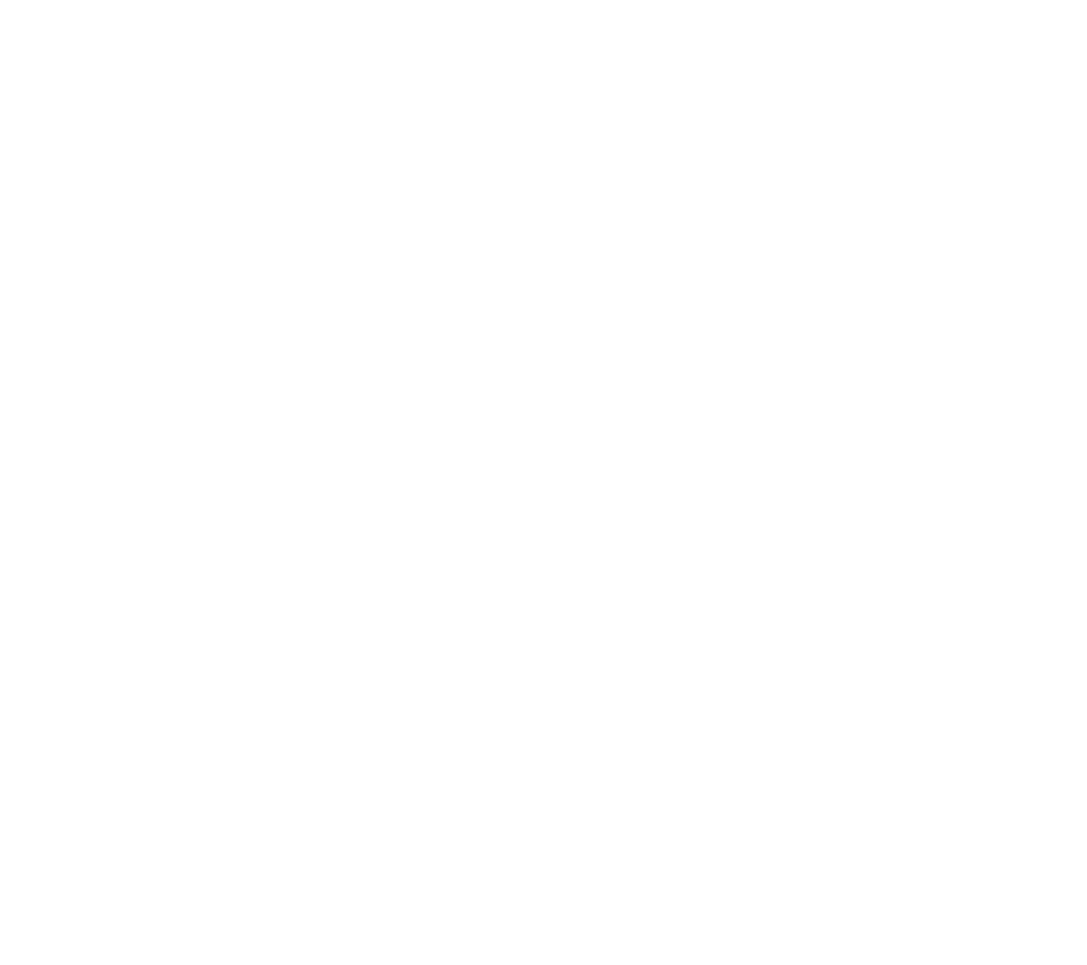
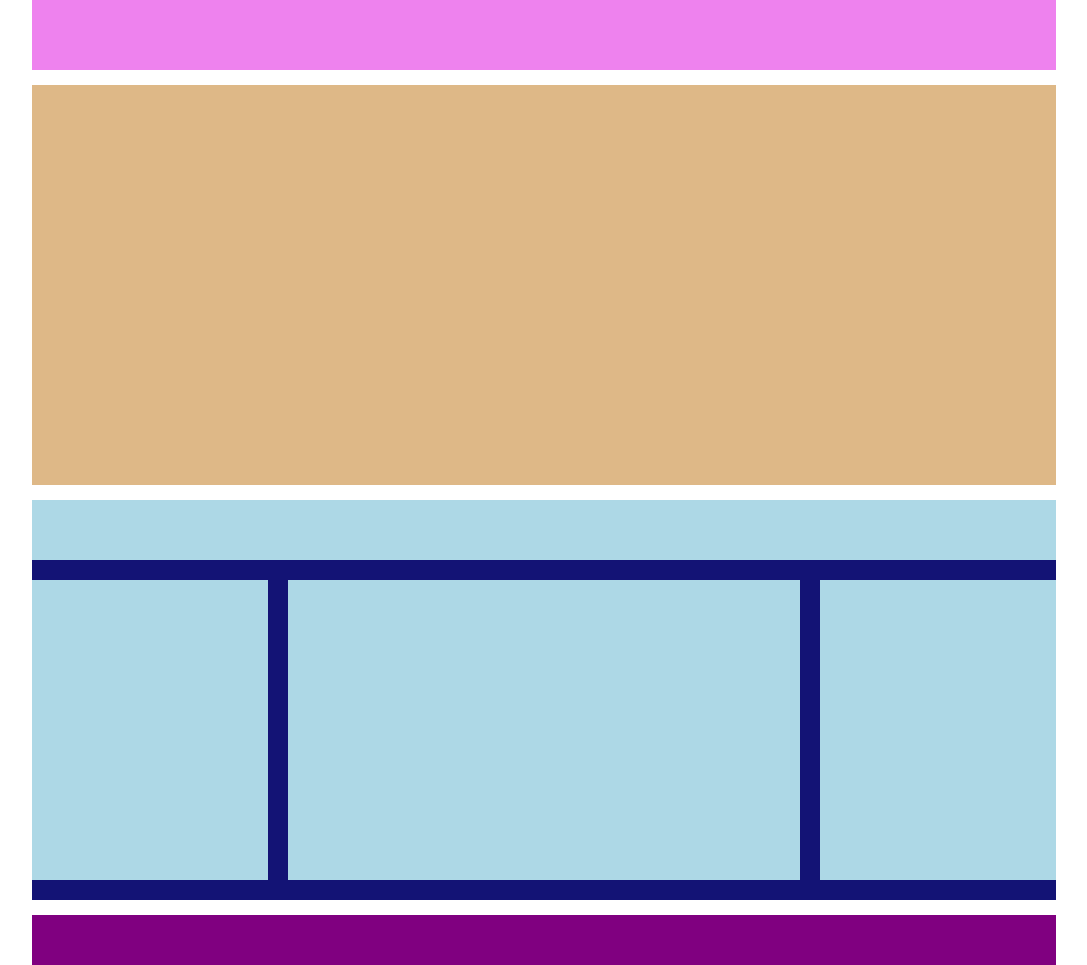
Before and after one commit to SimoneBenato/htmlcss-struttura-wp, a plain HTML site: page index.html in a window 1280 px wide. Shown: the whole page, without its empty margins (96-1183 px from the left). Before the commit the page ends 800 px from the top, so only its background shows below. Drawn offline with Linux system fonts and the light colour scheme.

Commit message:
Consegna esercizio

```diff
--- a/css/style.css
+++ b/css/style.css
@@ -1,3 +1,4 @@
+/* tag d'impostazione */
 * {
     margin: 0;
     padding: 0;
@@ -10,7 +11,72 @@
     clear: both;
 }
 
+/* tag generali */
+
 body {
     width: 80%;
     margin: 0 auto;
 }
+
+header {
+    width: 100%;
+    height: 70px;
+    background-color: violet;
+    margin-bottom: 15px;
+}
+
+footer {
+    width: 100%;
+    height: 50px;
+    background-color: purple;
+}
+/* colori */
+
+.blue {
+    background-color: rgb(19, 19, 117);
+}
+
+.brown {
+    background-color: burlywood;
+}
+
+.lightblue {
+    background-color: lightblue;
+}
+
+/* contenitori */
+
+.contenitore {
+    width: 100%;
+    height: 400px;
+    margin-bottom: 15px;
+}
+
+.head {
+    float: top;
+    width: 100%;
+    height: 60px;
+    margin-bottom: 10px;
+}
+
+.middle {
+    width: calc(100% / 2);
+    height: 300px;
+    float: left;
+    margin: 10px;
+}
+
+.sidebar {
+    width: calc((100% / 4) - 20px );
+    height: 300px;
+    float: left;
+    margin: 10px;
+}
+
+.left {
+    margin-left: 0px;
+}
+
+.right {
+    margin-right: 0px;
+}
--- a/index.html
+++ b/index.html
@@ -8,15 +8,23 @@
     <title>Struttura Wordpress</title>
 </head>
 <body>
+    <!-- intestazione pagina -->
     <header></header>
+
     <main>
-        <div></div>
-        <div>
-            <div></div>
-            <div></div>
-            <div></div>
+        <!-- prima contenitore -->
+        <div class="contenitore brown"></div>
+
+        <!-- contenitore con sezioni -->
+        <div  class="contenitore blue clearfix">
+            <div class="head lightblue"></div>
+            <div class="sidebar left lightblue"></div>
+            <div class="middle lightblue"></div>
+            <div class="sidebar right lightblue"></div>
         </div>
     </main>
+
+    <!-- piè pagina -->
     <footer></footer>
 </body>
 </html>
```
